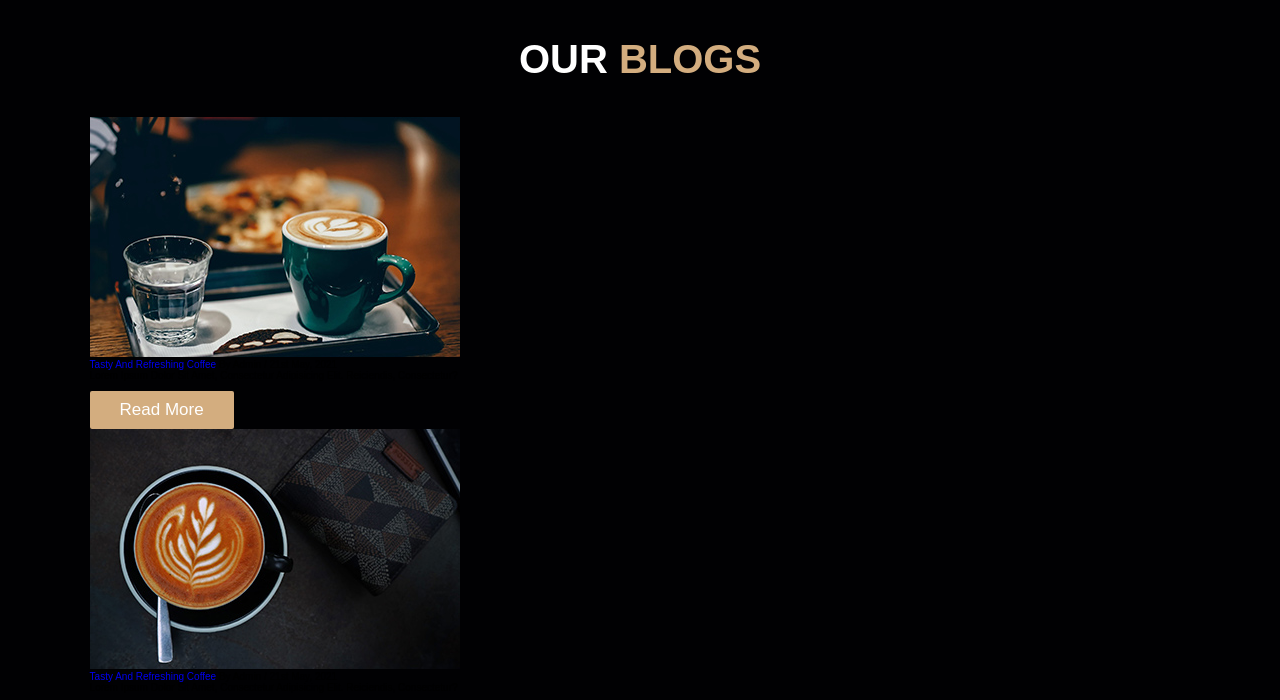
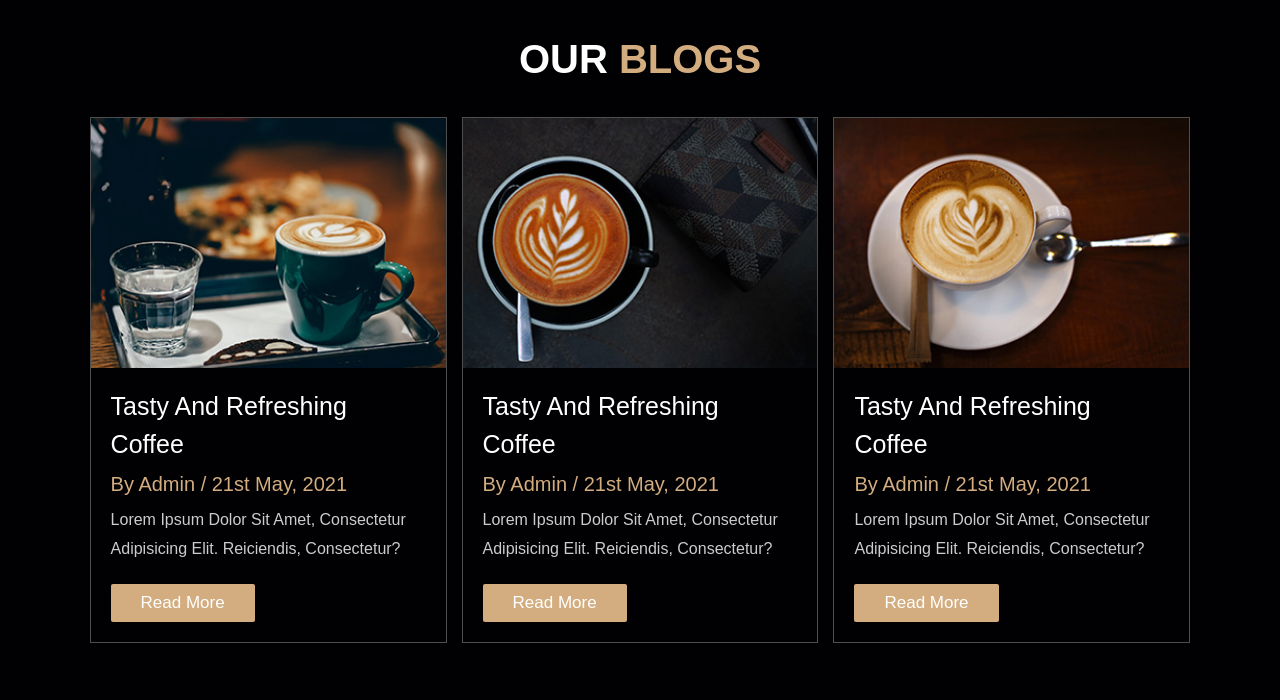
Before and after one commit to Vysint/Day6-Sneakers-Ecommerce-Website., a plain HTML site: page index.html in a window 1280 px wide. Shown: the part 4040-4740 px from the top of the page. After the commit the page ends 4703 px from the top, so only its background shows below. Drawn offline with Linux system fonts and the light colour scheme.

Commit message:
Added CSS for Blogs Page

```diff
--- a/CSS/styles.css
+++ b/CSS/styles.css
@@ -405,6 +405,51 @@ header .search-form.active{
     background: none;
 }
 
+.blogs .box-container{
+    display: flex;
+    grid-template-columns: repeat(auto-fit, minmax(30rem, 1fr));
+    gap:1.5rem;
+}
+.blogs .box-container .box{
+    border:var(--border);
+}
+.blogs .box-container .box .image{
+    height:25rem;
+    overflow: hidden;
+    width: 100%;
+}
+.blogs .box-container .box .image img{
+    height:100%;
+    object-fit: cover;
+    width:100%;
+}
+.blogs .box-container .box:hover .image img{
+    transform: scale(1.2);
+}
+.blogs .box-container .box .content{
+    padding:2rem;
+}
+.blogs .box-container .box .content .title{
+    font-size: 2.5rem;
+    line-height: 1.5;
+    color:var(--white-color);
+}
+.blogs .box-container .box .content .title:hover{
+    color:var(--main-color);
+}
+.blogs .box-container .box .content span{
+    color:var(--main-color);
+    display: block;
+    padding-top: 1rem;
+    font-size: 2rem;
+}
+.blogs .box-container .box .content p{
+    font-size: 1.6rem;
+    line-height: 1.8;
+    color:#ccc;
+    padding:1rem 0;
+}
+
 
 
 
```
